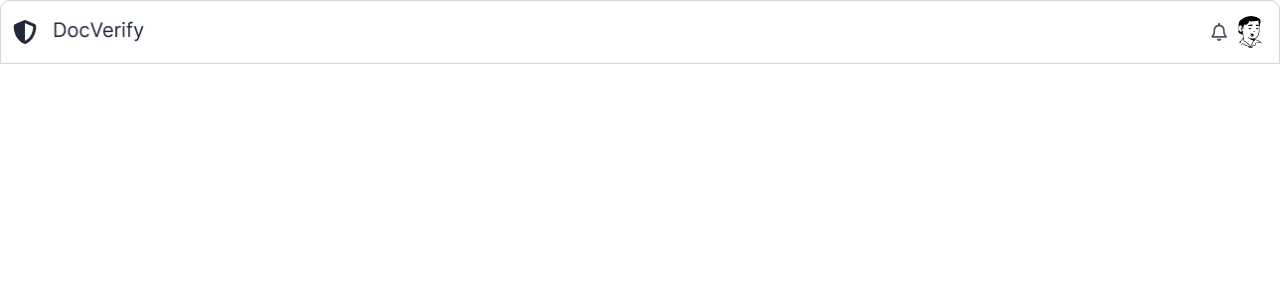
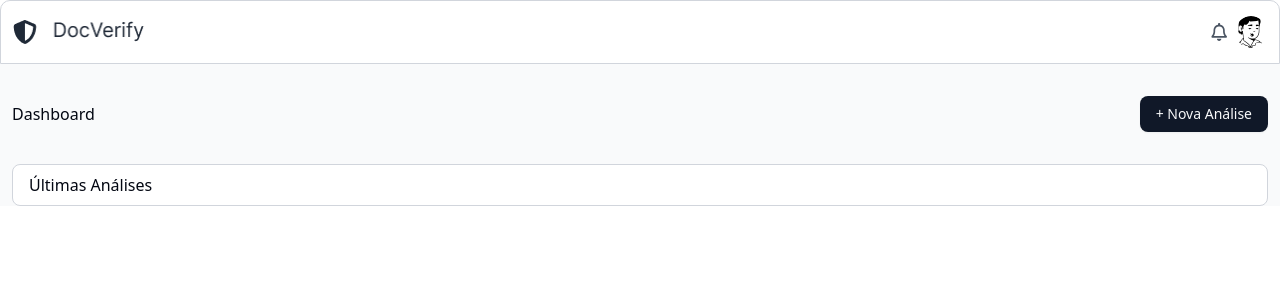
Before and after one commit to inovacao-serur/serur-validacao-laudo, a Next.js app: page /pages/dashboard in a window 1280 px wide. Shown: the top 300 px of the page. Built offline with nearby package versions, Linux system fonts and the light colour scheme.

Commit message:
desenvolvendo dashboard

```diff
--- a/src/app/pages/dashboard/page.js
+++ b/src/app/pages/dashboard/page.js
@@ -1,9 +1,23 @@
 import Navbar from "@/app/components/Navbar";
+import { Button } from "@/components/ui/button"
+
 
 export default function Dashboard (){
     return(
-        <section>
-            <Navbar/>
+    <>
+        <Navbar/>
+        <section className="w-screen h-full px-3 bg-gray-50">
+
+            <div className="w-full h-full flex justify-between items-center pt-8">
+                <h1 className="text-base font-normal">Dashboard</h1>
+                <Button>+ Nova Análise</Button>
+            </div>
+
+            <div className="w-full mt-8 py-2 pl-4 bg-white border-1 border-gray-300 rounded-md">
+                <h2>Últimas Análises</h2>
+            </div>
+
         </section>
+    </>
     )
 }
```
